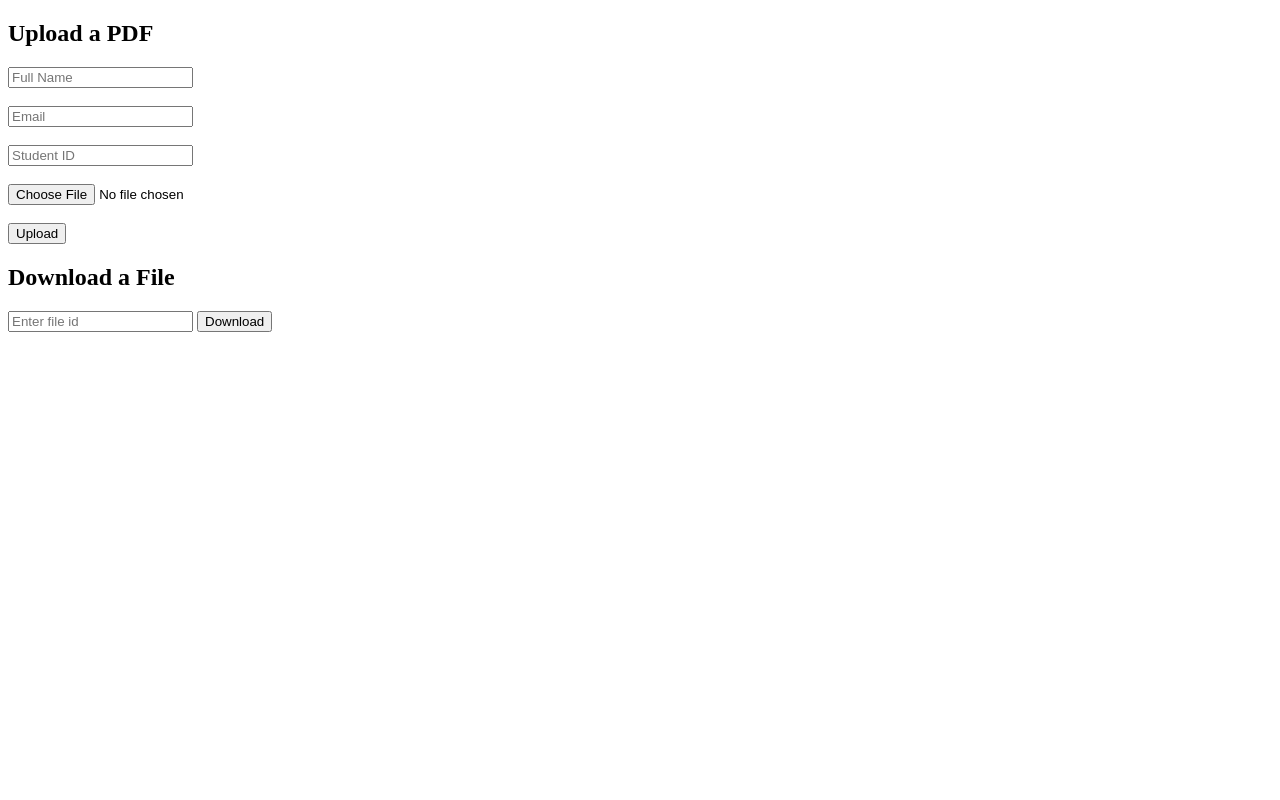
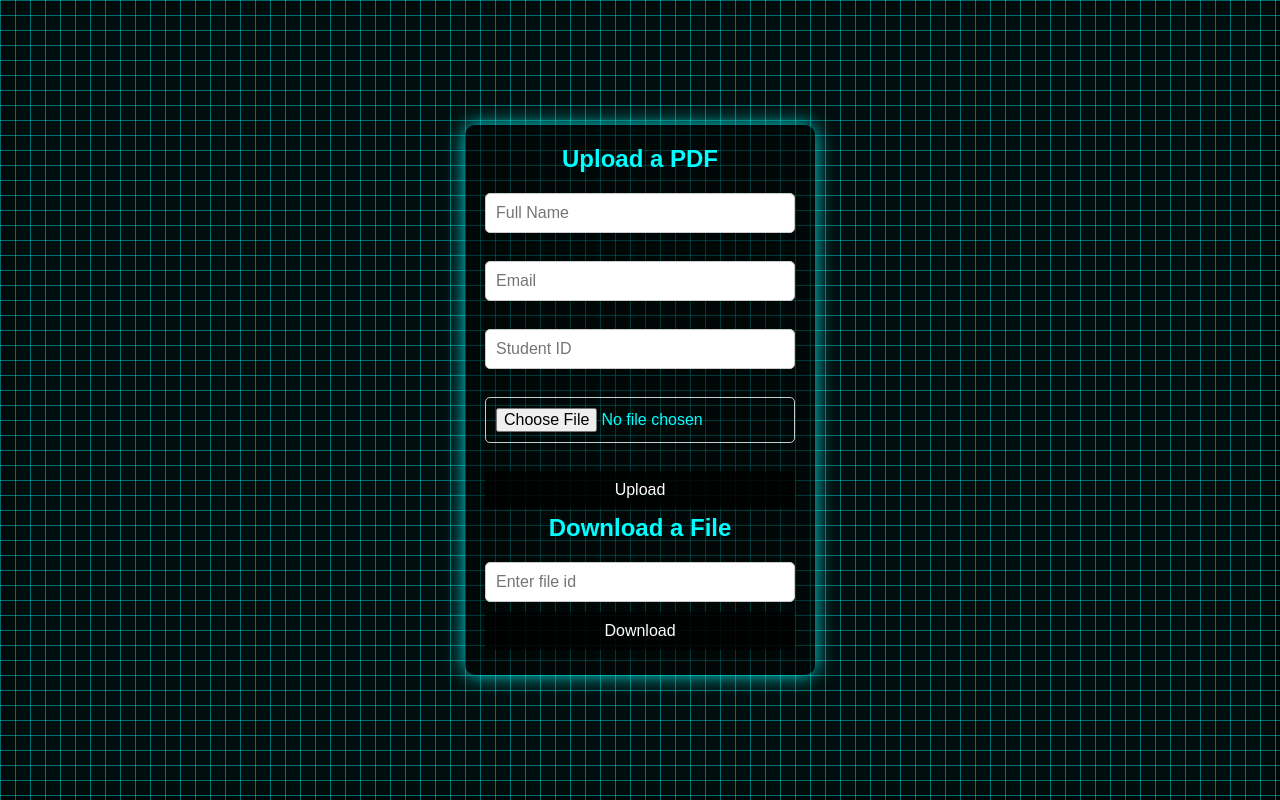
Before and after one commit to MustusKreios/file_integrity_checking, a Flask app: page / in a window 1280 px wide. Run offline with Flask 3, Linux system fonts and the light colour scheme.

Commit message:
adding style

```diff
--- /dev/null
+++ b/static/styles.css
@@ -0,0 +1,78 @@
+/* Reset default styles */
+* {
+    margin: 0;
+    padding: 0;
+    box-sizing: border-box;
+}
+
+body {
+    display: flex;
+    justify-content: center;
+    align-items: center;
+    height: 100vh;
+    background-image: linear-gradient(to right, rgb(0, 0, 0) ,black, black, rgb(0, 0, 0));
+    font-family: Arial, sans-serif;
+}
+
+body::before {
+    content: "";
+    position: absolute;
+    top: 0;
+    left: 0;
+    width: 100%;
+    height: 100%;
+    background-image:
+        linear-gradient(rgba(0, 255, 255, 0.4) 1px, transparent 1px),
+        linear-gradient(90deg, rgba(0, 255, 255, 0.4) 1px, transparent 1px);
+    background-size: 15px 15px;
+    z-index: -1;
+    filter: drop-shadow(0 0 10px cyan); /* Glowing shadow effect */
+}
+
+/* Centered box container */
+.container-box {
+    background-color: rgb(0, 0, 0, 0.5);
+    padding: 20px;
+    border-radius: 10px;
+    box-shadow: 0 0 20px rgba(0, 225, 225, 1);
+    text-align: center;
+    width: 350px;
+    color: cyan;
+}
+
+/* Styling for headings */
+h2 {
+    margin-bottom: 15px;
+}
+
+/* Input fields and buttons */
+input, button {
+    width: 100%;
+    padding: 10px;
+    margin: 5px 0;
+    border: 1px solid #ccc;
+    border-radius: 5px;
+    font-size: 16px;
+}
+
+button {
+    background-color: rgb(0, 0, 0, 0.8);
+    color: white;
+    cursor: pointer;
+    border: none;
+    transition: background 0.3s, transform 0.3s;
+}
+
+button:hover {
+    background-color: cyan;
+    color: black;
+    transform: scale(1.1);
+}
+
+/* Flash messages */
+ul {
+    list-style: none;
+    padding: 0;
+    color: green;
+    margin-top: 10px;
+}
--- a/templates/index.html
+++ b/templates/index.html
@@ -1,9 +1,12 @@
 <!DOCTYPE html>
-<html>
+<html lang="en">
 <head>
+    <meta name="viewport" content="width=device-width, initial-scale=1.0">
     <title>File Upload & Integrity Check</title>
+    <link rel="stylesheet" href="{{ url_for('static', filename='styles.css') }}">
 </head>
 <body>
+    <div class="container-box">
         <h2>Upload a PDF</h2>
         <form action="/upload" method="POST" enctype="multipart/form-data">
             <input type="text" name="name" placeholder="Full Name" required><br><br>
@@ -28,5 +31,6 @@
                 </ul>
             {% endif %}
         {% endwith %}
+    </div>
 </body>
 </html>
```
Lines whose indentation alone changed are shown as unchanged.
